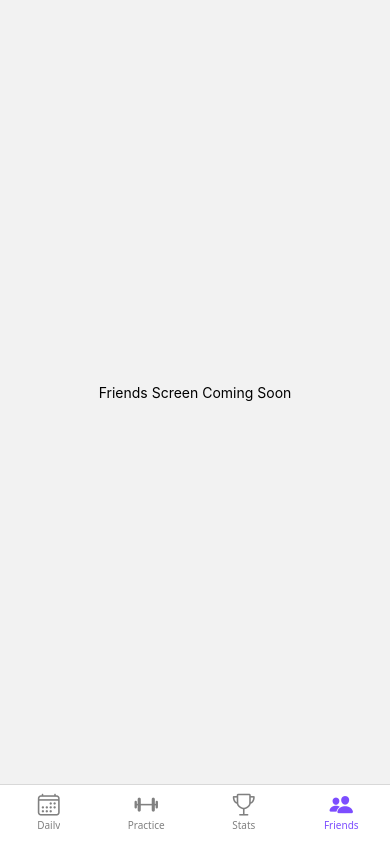
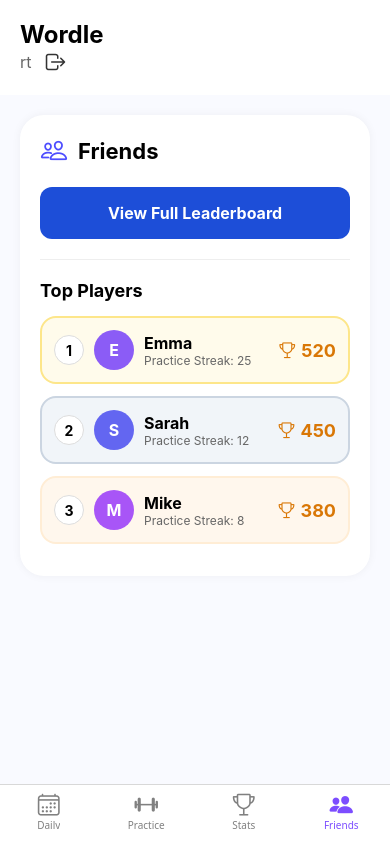
Before and after one commit to reinarkajava/worlde, a React Native app: screen /Friends in a window 390 px wide. Built offline with nearby package versions, Linux system fonts and the light colour scheme.

Commit message:
feat: lisatud FriendsScreen ja StatsScreen

```diff
--- a/src/screens/FriendsScreen.tsx
+++ b/src/screens/FriendsScreen.tsx
@@ -1,14 +1,145 @@
 import React from 'react';
-import { View, Text, StyleSheet } from 'react-native';
+import { View, Text, StyleSheet, SafeAreaView, TouchableOpacity, ScrollView } from 'react-native';
+import { Ionicons } from '@expo/vector-icons';
 
-export const FriendsScreen = () => { // Veendu, et siin on 'export const FriendsScreen'
+const TOP_PLAYERS = [
+  { id: '1', name: 'Emma', streak: 25, score: 520, initials: 'E', color: '#8B5CF6', bgColor: '#FFFBEB', borderColor: '#FDE68A' },
+  { id: '2', name: 'Sarah', streak: 12, score: 450, initials: 'S', color: '#6366F1', bgColor: '#F1F5F9', borderColor: '#CBD5E1' },
+  { id: '3', name: 'Mike', streak: 8, score: 380, initials: 'M', color: '#A855F7', bgColor: '#FFF7ED', borderColor: '#FFEDD5' },
+];
+
+export const FriendsScreen = () => {
   return (
-    <View style={styles.container}>
-      <Text>Friends Screen Coming Soon</Text>
-    </View>
+    <SafeAreaView style={styles.container}>
+      {/* Päis (sama mis teistel vaadetel) */}
+      <div style={styles.header}>
+        <Text style={styles.headerTitle}>Wordle</Text>
+        <View style={styles.headerIcons}>
+          <Text style={styles.initials}>rt</Text>
+          <Ionicons name="log-out-outline" size={24} color="#333" />
+        </View>
+      </div>
+
+      <ScrollView contentContainerStyle={styles.content}>
+        <View style={styles.mainCard}>
+          {/* Sõprade ikoon ja pealkiri */}
+          <View style={styles.titleRow}>
+            <Ionicons name="people-outline" size={28} color="#4D4DFF" />
+            <Text style={styles.mainTitle}>Friends</Text>
+          </View>
+
+          {/* Sinine nupp */}
+          <TouchableOpacity style={styles.leaderboardButton}>
+            <Text style={styles.buttonText}>View Full Leaderboard</Text>
+          </TouchableOpacity>
+
+          <View style={styles.divider} />
+
+          <Text style={styles.sectionTitle}>Top Players</Text>
+
+          {/* Mängijate nimekiri */}
+          {TOP_PLAYERS.map((player) => (
+            <TouchableOpacity
+              key={player.id}
+              style={[styles.playerCard, { backgroundColor: player.bgColor, borderColor: player.borderColor }]}
+            >
+              <View style={styles.playerLeft}>
+                <View style={styles.rankCircle}>
+                  <Text style={styles.rankText}>{player.id}</Text>
+                </View>
+                <View style={[styles.avatar, { backgroundColor: player.color }]}>
+                  <Text style={styles.avatarText}>{player.initials}</Text>
+                </View>
+                <View>
+                  <Text style={styles.playerName}>{player.name}</Text>
+                  <Text style={styles.playerStreak}>Practice Streak: {player.streak}</Text>
+                </View>
+              </View>
+
+              <View style={styles.scoreContainer}>
+                <Ionicons name="trophy-outline" size={18} color="#D97706" />
+                <Text style={styles.scoreText}>{player.score}</Text>
+              </View>
+            </TouchableOpacity>
+          ))}
+        </View>
+      </ScrollView>
+    </SafeAreaView>
   );
 };
 
 const styles = StyleSheet.create({
-  container: { flex: 1, justifyContent: 'center', alignItems: 'center' }
+  container: { flex: 1, backgroundColor: '#F9FAFF' },
+  header: {
+    flexDirection: 'row',
+    justifyContent: 'space-between',
+    padding: 20,
+    backgroundColor: 'white',
+    alignItems: 'center',
+    borderBottomWidth: 1,
+    borderBottomColor: '#EEE',
+  },
+  headerTitle: { fontSize: 24, fontWeight: 'bold' },
+  headerIcons: { flexDirection: 'row', alignItems: 'center', gap: 12 },
+  initials: { color: '#666', fontSize: 16 },
+
+  content: { padding: 20 },
+  mainCard: {
+    backgroundColor: 'white',
+    borderRadius: 24,
+    padding: 20,
+    shadowColor: '#000',
+    shadowOpacity: 0.05,
+    shadowRadius: 10,
+    elevation: 2,
+  },
+  titleRow: { flexDirection: 'row', alignItems: 'center', gap: 10, marginBottom: 20 },
+  mainTitle: { fontSize: 22, fontWeight: 'bold' },
+
+  leaderboardButton: {
+    backgroundColor: '#1D4ED8',
+    padding: 16,
+    borderRadius: 12,
+    alignItems: 'center',
+    marginBottom: 20,
+  },
+  buttonText: { color: 'white', fontWeight: 'bold', fontSize: 16 },
+
+  divider: { height: 1, backgroundColor: '#EEE', marginBottom: 20 },
+  sectionTitle: { fontSize: 18, fontWeight: 'bold', marginBottom: 15 },
+
+  playerCard: {
+    flexDirection: 'row',
+    justifyContent: 'space-between',
+    alignItems: 'center',
+    padding: 12,
+    borderRadius: 16,
+    marginBottom: 12,
+    borderWidth: 2,
+  },
+  playerLeft: { flexDirection: 'row', alignItems: 'center', gap: 10 },
+  rankCircle: {
+    width: 30,
+    height: 30,
+    borderRadius: 15,
+    backgroundColor: 'white',
+    borderWidth: 1,
+    borderColor: '#DDD',
+    justifyContent: 'center',
+    alignItems: 'center',
+  },
+  rankText: { fontWeight: 'bold', fontSize: 14 },
+  avatar: {
+    width: 40,
+    height: 40,
+    borderRadius: 20,
+    justifyContent: 'center',
+    alignItems: 'center',
+  },
+  avatarText: { color: 'white', fontWeight: 'bold', fontSize: 16 },
+  playerName: { fontSize: 16, fontWeight: 'bold' },
+  playerStreak: { fontSize: 12, color: '#666' },
+
+  scoreContainer: { flexDirection: 'row', alignItems: 'center', gap: 5 },
+  scoreText: { fontSize: 18, fontWeight: 'bold', color: '#D97706' },
 });
--- a/src/screens/StatsScreen.tsx
+++ b/src/screens/StatsScreen.tsx
@@ -1,14 +1,114 @@
-import { Ionicons } from '@expo/vector-icons';import React from 'react';
-import { View, Text, StyleSheet } from 'react-native';
+import React from 'react';
+import { View, Text, StyleSheet, SafeAreaView, TouchableOpacity, ScrollView } from 'react-native';
+import { Ionicons } from '@expo/vector-icons';
 
-export const StatsScreen = () => { // Veendu, et siin on 'export const StatsScreen'
+export const StatsScreen = () => {
+  const StatItem = ({ label, value }: { label: string; value: string | number }) => (
+    <View style={styles.statBox}>
+      <Text style={styles.statValue}>{value}</Text>
+      <Text style={styles.statLabel}>{label}</Text>
+    </View>
+  );
+
   return (
-    <View style={styles.container}>
-      <Text>Statistics Screen Coming Soon</Text>
-    </View>
+    <SafeAreaView style={styles.container}>
+      <View style={styles.header}>
+        <Text style={styles.headerTitle}>Wordle</Text>
+        <View style={styles.headerIcons}>
+          <Text style={styles.initials}>rt</Text>
+          <Ionicons name="log-out-outline" size={24} color="#333" />
+        </View>
+      </View>
+
+      <ScrollView contentContainerStyle={styles.content}>
+        <View style={styles.mainCard}>
+          <Text style={styles.cardTitle}>Your Statistics</Text>
+
+          {/* Ülemine rida numbritega */}
+          <View style={styles.statsRow}>
+            <StatItem label="Played" value={0} />
+            <StatItem label="Win %" value={0} />
+            <StatItem label="Streak" value={0} />
+            <StatItem label="Max" value={0} />
+          </View>
+
+          {/* Lilla kaart */}
+          <View style={[styles.infoCard, { backgroundColor: '#7C4DFF' }]}>
+            <View>
+              <Text style={styles.infoCardLabel}>Total Points</Text>
+              <Text style={styles.infoCardValue}>0</Text>
+            </View>
+            <Ionicons name="trophy-outline" size={40} color="rgba(255,255,255,0.6)" />
+          </View>
+
+          {/* Oranž kaart */}
+          <View style={[styles.infoCard, { backgroundColor: '#FF5722' }]}>
+            <View>
+              <Text style={styles.infoCardLabel}>Practice All-Time High</Text>
+              <Text style={styles.infoCardValue}>0</Text>
+            </View>
+            <Ionicons name="barbell-outline" size={40} color="rgba(255,255,255,0.6)" />
+          </View>
+
+          {/* Alumine nupp */}
+          <TouchableOpacity style={styles.detailButton}>
+            <Text style={styles.detailButtonText}>View Detailed Statistics</Text>
+          </TouchableOpacity>
+        </View>
+      </ScrollView>
+    </SafeAreaView>
   );
 };
 
 const styles = StyleSheet.create({
-  container: { flex: 1, justifyContent: 'center', alignItems: 'center' }
+  container: { flex: 1, backgroundColor: '#F9FAFF' },
+  header: {
+    flexDirection: 'row',
+    justifyContent: 'space-between',
+    padding: 20,
+    backgroundColor: 'white',
+    alignItems: 'center',
+    borderBottomWidth: 1,
+    borderBottomColor: '#EEE',
+  },
+  headerTitle: { fontSize: 24, fontWeight: 'bold' },
+  headerIcons: { flexDirection: 'row', alignItems: 'center', gap: 12 },
+  initials: { color: '#666', fontSize: 16 },
+
+  content: { padding: 20 },
+  mainCard: {
+    backgroundColor: 'white',
+    borderRadius: 24,
+    padding: 25,
+    shadowColor: '#000',
+    shadowOpacity: 0.05,
+    shadowRadius: 10,
+    elevation: 2,
+  },
+  cardTitle: { fontSize: 22, fontWeight: 'bold', marginBottom: 25, color: '#1A1C1E' },
+
+  statsRow: { flexDirection: 'row', justifyContent: 'space-between', marginBottom: 30 },
+  statBox: { alignItems: 'center', flex: 1 },
+  statValue: { fontSize: 28, fontWeight: 'bold', color: '#1A1C1E' },
+  statLabel: { fontSize: 13, color: '#666', marginTop: 4 },
+
+  infoCard: {
+    flexDirection: 'row',
+    justifyContent: 'space-between',
+    alignItems: 'center',
+    padding: 20,
+    borderRadius: 16,
+    marginBottom: 15,
+  },
+  infoCardLabel: { color: 'white', fontSize: 14, opacity: 0.9 },
+  infoCardValue: { color: 'white', fontSize: 32, fontWeight: 'bold', marginTop: 5 },
+
+  detailButton: {
+    backgroundColor: '#4D4DFF',
+    padding: 18,
+    borderRadius: 12,
+    alignItems: 'center',
+    marginTop: 10,
+  },
+  detailButtonText: { color: 'white', fontWeight: 'bold', fontSize: 16 },
 });
```
